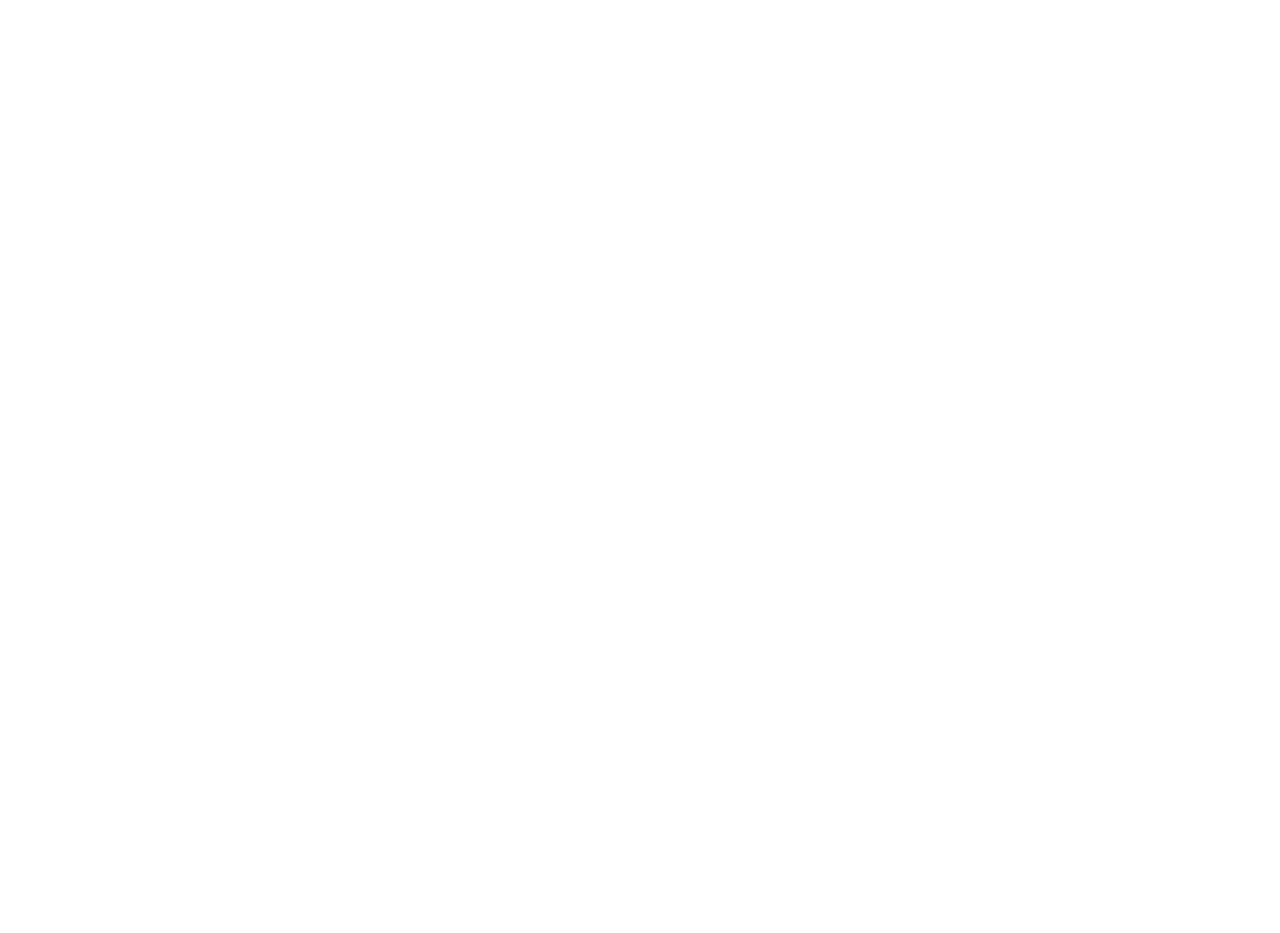
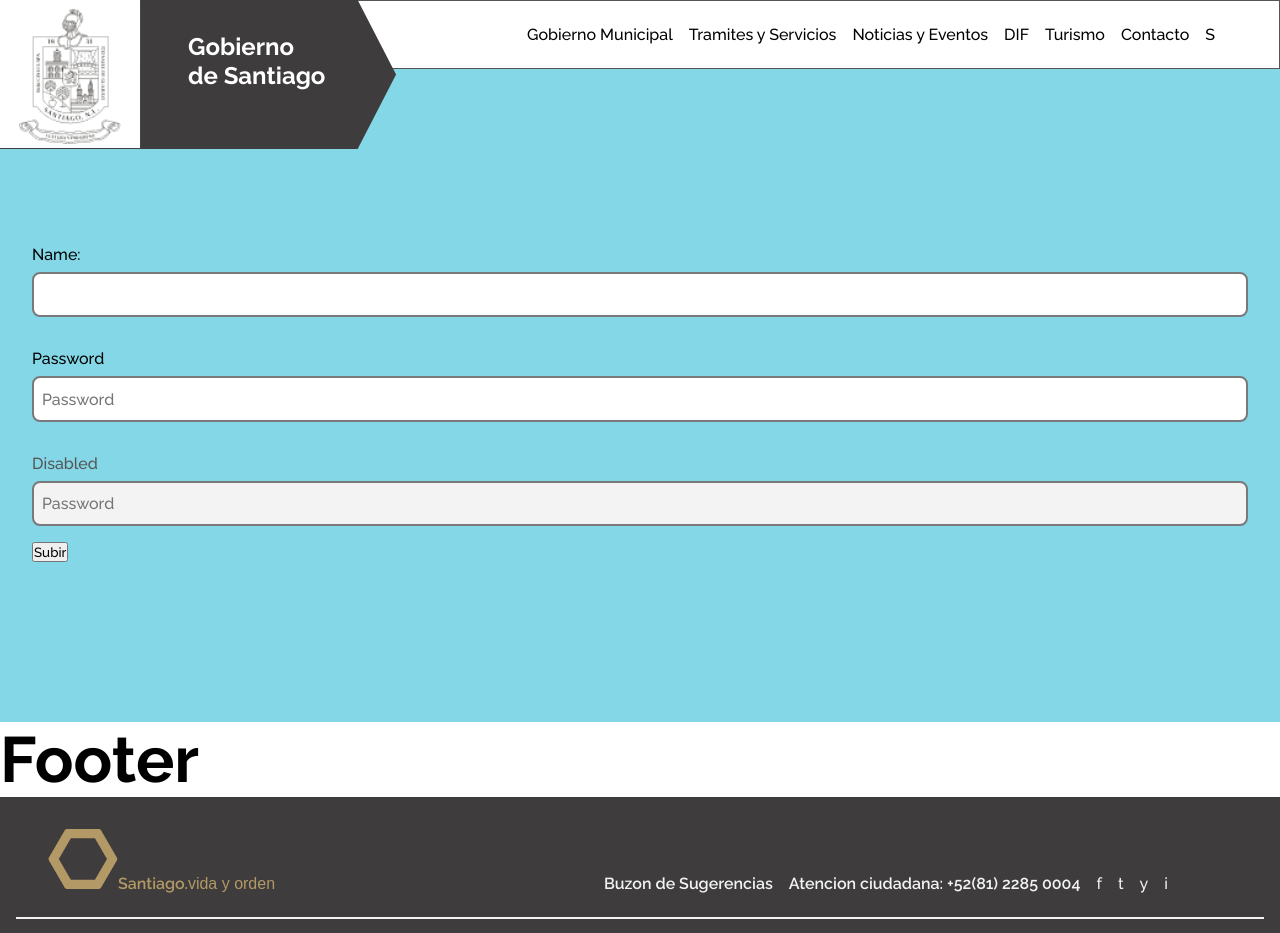
Before and after one commit to CesarQuint/PT_Gov, a React (Vite) app: page /Tramites-y-Servicios in a window 1280 px wide. Before the commit this address had no page. Shown: the top 933 px of the page. Before the commit the page ends 800 px from the top, so only its background shows below. Built offline with nearby package versions, Linux system fonts and the light colour scheme; a web font is replaced by a local one.

Commit message:
Form and Alerts

```diff
--- a/src/App.jsx
+++ b/src/App.jsx
@@ -1,6 +1,12 @@
 import {Route,BrowserRouter as Router,Routes} from 'react-router-dom'
+import Layout from './Layout/Layout'
 import Index from './pages/Index'
-import Layout from './Layout/Layout'
+import DIF from './Pages/DIF'
+import Turismo from './Pages/Turismo'
+import Tramites from './Pages/Tramites'
+import Noticias from './Pages/Noticias'
+import Contacto from './Pages/Contacto'
+import Gobierno from './Pages/Gobierno'
 
 function App() {
 
@@ -9,6 +15,12 @@
       <Routes>
         <Route path='/' element={<Layout/>}>
           <Route index element={<Index/>}/>
+          <Route path='/GobiernoMunicipal' element={<Gobierno/>}/>
+          <Route path='/Tramites-y-Servicios' element={<Tramites/>}/>
+          <Route path='/Noticias-y-Eventos' element={<Noticias/>}/>
+          <Route path='/DIF' element={<DIF/>}/>
+          <Route path='/Turismo' element={<Turismo/>}/>
+          <Route path='/Contacto' element={<Contacto/>}/>
         </Route>
       </Routes>
     </Router>
--- /dev/null
+++ b/src/Components/Alerta.jsx
@@ -0,0 +1,12 @@
+import React from 'react'
+
+function Alerta({alerta,setAlerta}) {
+    const {msg,type}=alerta
+  return (
+    <div className={`alert ${type}`}>
+       <p>{msg}</p><span onClick={()=>setAlerta({})}>X</span>
+    </div>
+  )
+}
+
+export default Alerta
--- /dev/null
+++ b/src/Components/Form.jsx
@@ -0,0 +1,67 @@
+import {useState} from 'react'
+import Alerta from './Alerta'
+
+function Form() {
+    const [name,setName]=useState('')
+    const [password,setPassword]=useState('')
+    const [error,setError]=useState(false)
+    const [alerta,setAlerta]=useState({})
+
+    const handleSubmit=e=>{
+        e.preventDefault()
+        if([password,name].includes('')){
+            setError(true)
+            setAlerta({
+                msg:'Todos los campos son Obligatios',
+                type:'error'
+            })
+        return
+        }
+        if(password.length<6){
+            setAlerta({
+                msg:'La contraseña es muy corta ',
+                type:'advice'
+            })
+            return
+        }
+        setAlerta({
+            msg:'Proceso realizado Correctamente',
+            type:'success'
+        })
+
+        console.log('Mandando');
+    }
+
+    const {msg}=alerta
+  return (
+    <div className='form'>
+        <form onSubmit={handleSubmit} action="">
+            {msg &&<Alerta alerta={alerta} setAlerta={setAlerta}/>}
+            <div className='inputSec'>
+                <label htmlFor="">Name:</label>
+                <input className='a1'  type="text"
+                value={name}
+                onChange={e=>setName(e.target.value)}
+                required={error}
+                />
+            </div>
+            <div className='inputSec'>
+                <label >Password</label>
+                <input className='a1' placeholder='Password' type="password"
+                value={password}
+                onChange={e=>setPassword(e.target.value)}
+                required={error}/>
+            </div>
+            <div className='inputSec  disabled'>
+                <label disabled >Disabled</label>
+                <input className='a1' placeholder='Password' type="password"
+                required={error}
+                disabled/>
+            </div>
+            <button type="submit">Subir</button>
+        </form>
+    </div>
+  )
+}
+
+export default Form
--- /dev/null
+++ b/src/Layout/Footer.jsx
@@ -0,0 +1,43 @@
+import React from 'react'
+import Hexagon from '../assets/img/Hexagon.png'
+import { Link } from 'react-router-dom'
+
+function Footer() {
+  return (
+    <footer>
+        <section className='upFoot'>
+            <div className='santiago'>
+                <div className='exagon'>
+                    <img src={Hexagon} alt="" />
+                </div>
+                <div className='nombres'>
+                    <p className='subHead'>Santiago.</p><p className='descrip'>vida y orden</p>
+                </div>
+
+            </div>
+            <aside className='contactArea'>
+                <p className='subHead'>Buzon de Sugerencias</p>
+                <p className='subHead'>Atencion ciudadana: +52(81) 2285 0004</p>
+                <nav>
+                    <Link>f</Link>
+                    <Link>t</Link>
+                    <Link>y</Link>
+                    <Link>i</Link>
+                </nav>
+
+            </aside>
+        </section>
+        <section className='lowFoot'>
+            <p className='subHead'>2022 © Municipio de Santiago. <span className='descrip'> Todos los derechos reservados</span></p>
+            <div className='terminos'>
+                <p className='descrip'>Aviso de Privacidad</p>
+                <p className='descrip'>Terminos y Condiciones</p>
+                <p className='descrip'>Cookies</p>
+                <p className='descrip'>Uso de datos</p>
+            </div>
+        </section>
+    </footer>
+  )
+}
+
+export default Footer
--- a/src/Layout/Layout.jsx
+++ b/src/Layout/Layout.jsx
@@ -1,13 +1,15 @@
 import React from 'react'
 import { Outlet } from 'react-router-dom'
 import Header from './Header'
+import Footer from './Footer'
 
 function Layout() {
   return (
     <>
         <Header/>
         <main> <Outlet/></main>
-        <h2>Footer</h2>
+        <h1>Footer</h1>
+        <Footer/>
     </>
   )
 }
--- /dev/null
+++ b/src/Pages/Contacto.jsx
@@ -0,0 +1,9 @@
+import React from 'react'
+
+function Contacto() {
+  return (
+    <div>Contacto</div>
+  )
+}
+
+export default Contacto
--- a/src/Pages/DIF.jsx
+++ b/src/Pages/DIF.jsx
@@ -0,0 +1,9 @@
+import React from 'react'
+
+function DIF() {
+  return (
+    <div>DIF</div>
+  )
+}
+
+export default DIF
--- /dev/null
+++ b/src/Pages/Gobierno.jsx
@@ -0,0 +1,9 @@
+import React from 'react'
+
+function Gobierno() {
+  return (
+    <div>Gobierno</div>
+  )
+}
+
+export default Gobierno
--- a/src/Pages/Tramites.jsx
+++ b/src/Pages/Tramites.jsx
@@ -1,8 +1,11 @@
 import React from 'react'
+import Form from '../Components/Form'
 
 function Tramites() {
   return (
-    <div>Tramites</div>
+    <>
+        <Form/>
+    </>
   )
 }
 
--- /dev/null
+++ b/src/Pages/Turismo.jsx
@@ -0,0 +1,9 @@
+import React from 'react'
+
+function Turismo() {
+  return (
+    <div>Turismo</div>
+  )
+}
+
+export default Turismo
--- a/src/index.css
+++ b/src/index.css
@@ -65,7 +65,7 @@
   display: flex;
   flex-flow: row wrap;
   gap: 1rem;
-  padding: 0rem 1rem;
+  padding: 0rem 4rem 0rem 0rem;
   border: var(--Subt) solid 1px;
   justify-content: flex-end;
 }
@@ -120,3 +120,123 @@
 div.arrow>h4{
   margin-left: 1rem;
 }
+/**Footer*/
+footer{
+  padding: 2rem 1rem;
+  background-color: var(--Body);
+}
+footer aside{
+  border: none;
+}
+footer section.upFoot{
+  padding: 0 2rem 1.5rem;
+  display: flex;
+  flex-flow: row wrap;
+  border-bottom: 2px solid var(--F2);
+  justify-content: space-between;
+}
+.santiago{
+  display: flex;
+  flex-flow: row wrap;
+}
+div.nombres{
+  display: flex;
+  align-items: flex-end;
+  color: var(--AcCafe);
+}
+aside.contactArea{
+  color: var(--F2
+  );
+  display: flex;
+  flex-flow: row wrap;
+  align-items: flex-end;
+
+}
+aside.contactArea a{
+  text-decoration: none;
+  color: var(--F2);
+}
+section.lowFoot{
+  color: var(--F2);
+  display: flex;
+  justify-content: space-between;
+  padding:1rem 6rem 1rem 2rem ;
+}
+div.terminos{
+  display: flex;
+  flex-flow: row wrap;
+
+}
+div.terminos p{
+  border-right: 1px solid white;
+  padding: 0 1rem;
+}
+div.terminos p:last-child{
+  border: none;
+}
+
+/**Formulario*/
+div.form{
+  padding: 10rem 2rem;
+
+}
+div.form div.inputSec{
+  display: flex;
+  flex-flow: column wrap;
+  gap: 0.5rem;
+  padding: 1rem 0;
+}
+div.inputSec input{
+  border-radius: 0.5rem;
+  padding: 0.7rem 0.5rem;
+  border: 2px solid #797979;
+  font-size:medium;
+}
+div.inputSec input.a1:focus{
+  border-color: var(--AcVerA);
+  box-shadow: 0 1px 1px var(--AcVerA);
+  outline: 0 none;
+}
+div.inputSec input.a1:invalid{
+  border-color: var(--AcRoj);
+  box-shadow: 0 1px 1px var(--AcRoj);
+  outline: 0 none;
+}
+
+div.inputSec.disabled{
+ color: var(--Subt);
+}
+
+div.inputSec input.a1:disabled{
+  background-color: var(--F2);
+  cursor:not-allowed;
+}
+
+/**Alertas*/
+div.alert{
+  padding: 1rem;
+  text-align: center;
+  border-radius: 0.5rem;
+  display: flex;
+  flex-flow: row wrap;
+  justify-content: space-between;
+  align-items: flex-end;
+}
+div.alert span:hover{
+  cursor: pointer;
+}
+
+
+.success{
+  background-color: var(--AcVerA);
+  color: var(--F1);
+}
+
+.error{
+  background-color: var(--AcRoj);
+  color: var(--F1);
+}
+.advice{
+  background-color: var(--AcAma);
+  color: var(--AcCafe);
+}
```
Also changed, not shown: src/assets/img/Hexagon.png (added).
